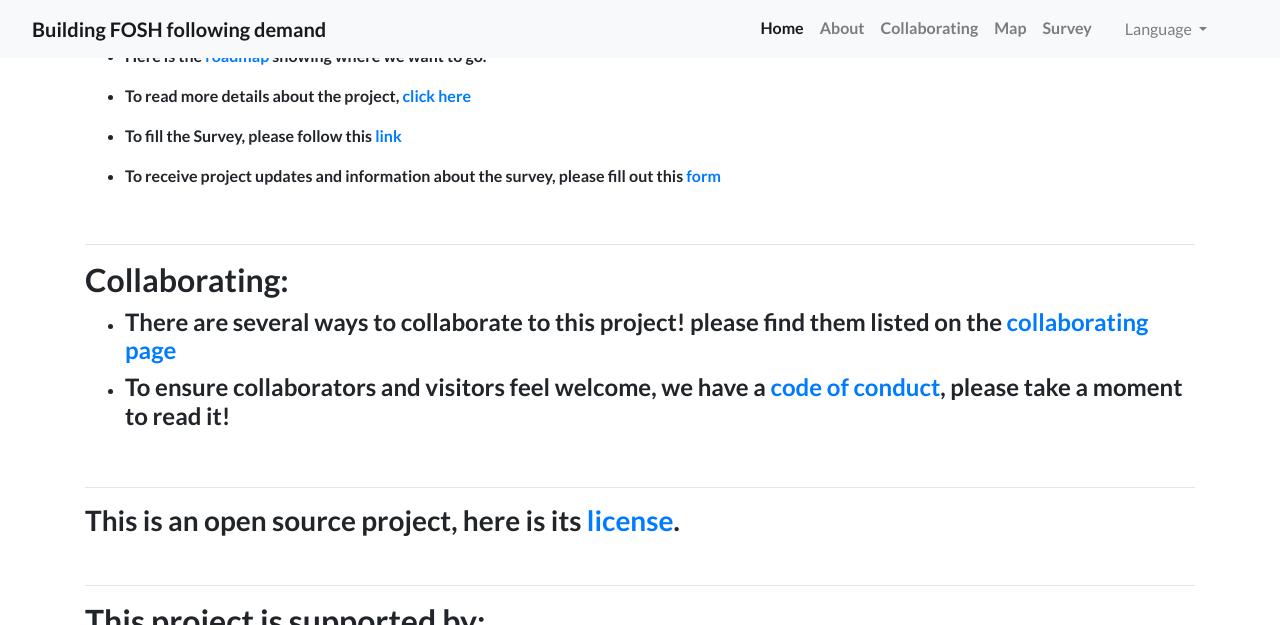
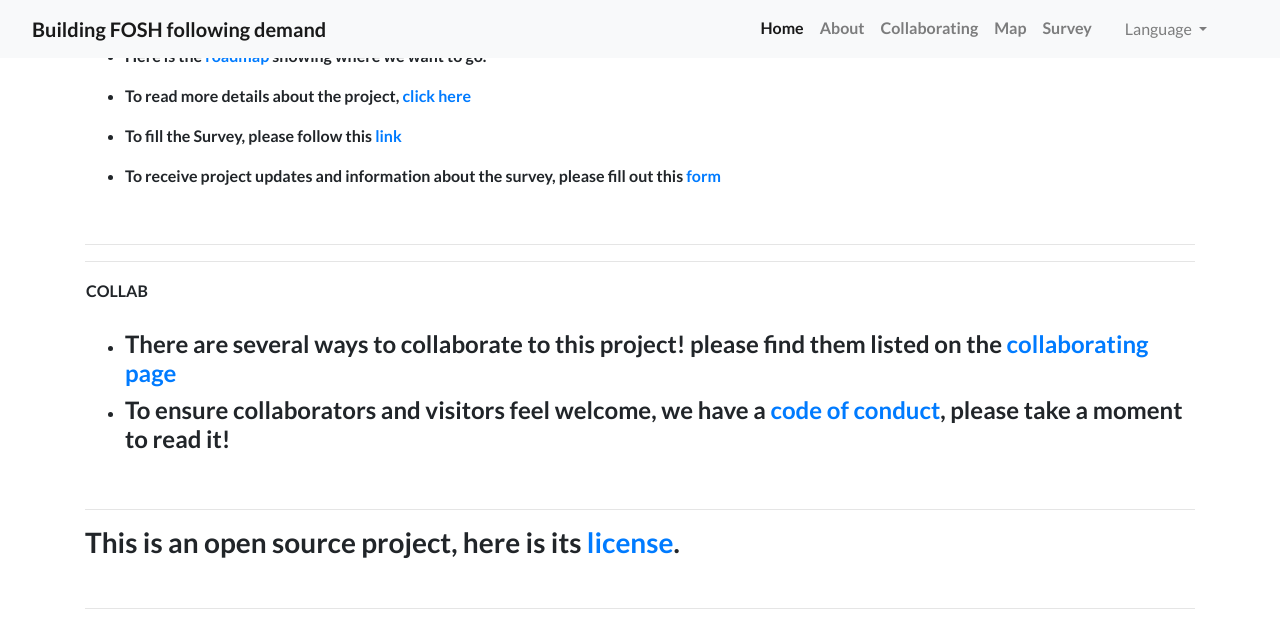
Before and after one commit to FOSH-following-demand/FOSH-following-demand.github.io, a Jekyll site: the page built from pages/en/home.md, in a window 1280 px wide and 900 px high, scrolled down 1089 px, cut to the strip 0-625 px from the top of the window. Built offline with Jekyll 4.4.1, drawn with Linux system fonts in a browser that asks for light colours.

Commit message:
markdown layout2

```diff
--- a/pages/en/home.md
+++ b/pages/en/home.md
@@ -38,7 +38,13 @@ ref: home
 
 ---
 
-## Collaborating:
+---
+
+|COLLAB||
+---|---
+ || |
+
+
 
 - #### There are several ways to collaborate to this project! please find them listed on the [collaborating page](https://fosh-following-demand.github.io/en/collaborating)
 
```
Also changed, not shown: pages/en/collaborating.md (+1 -1 lines).
